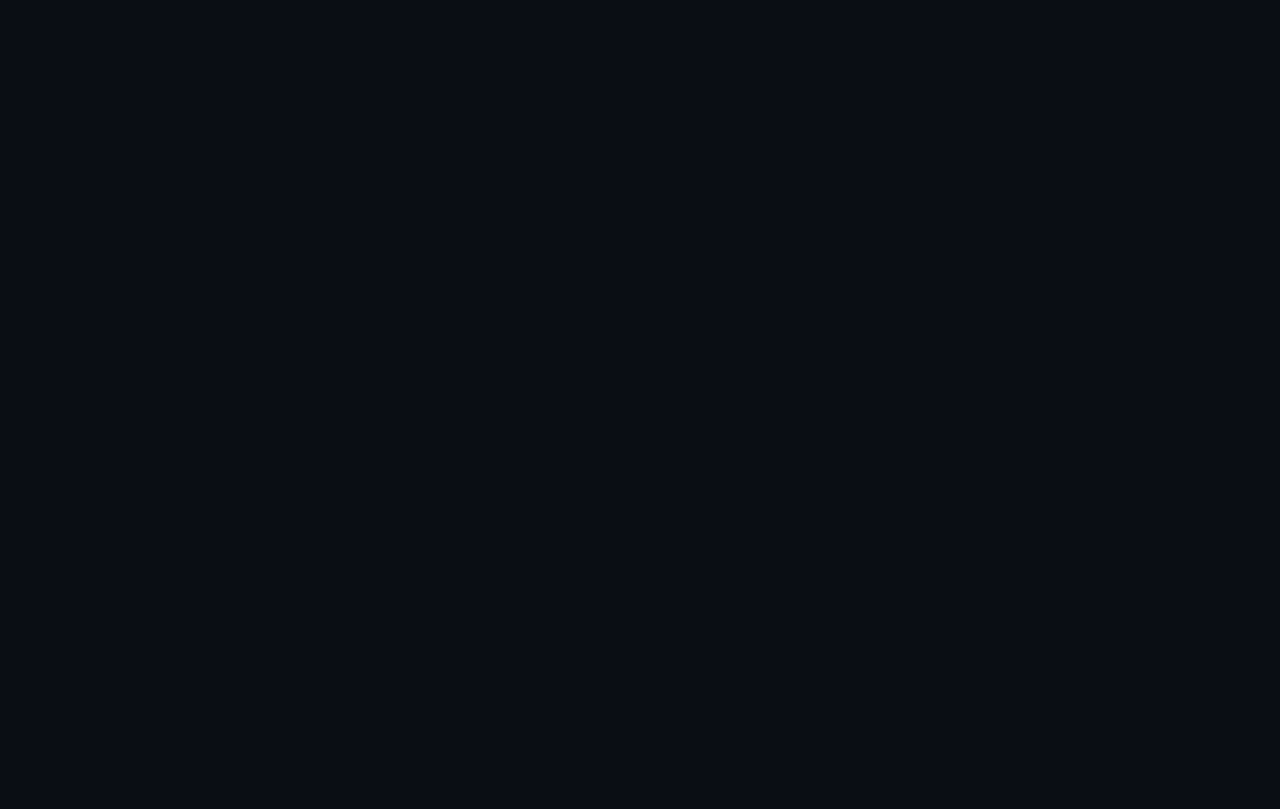
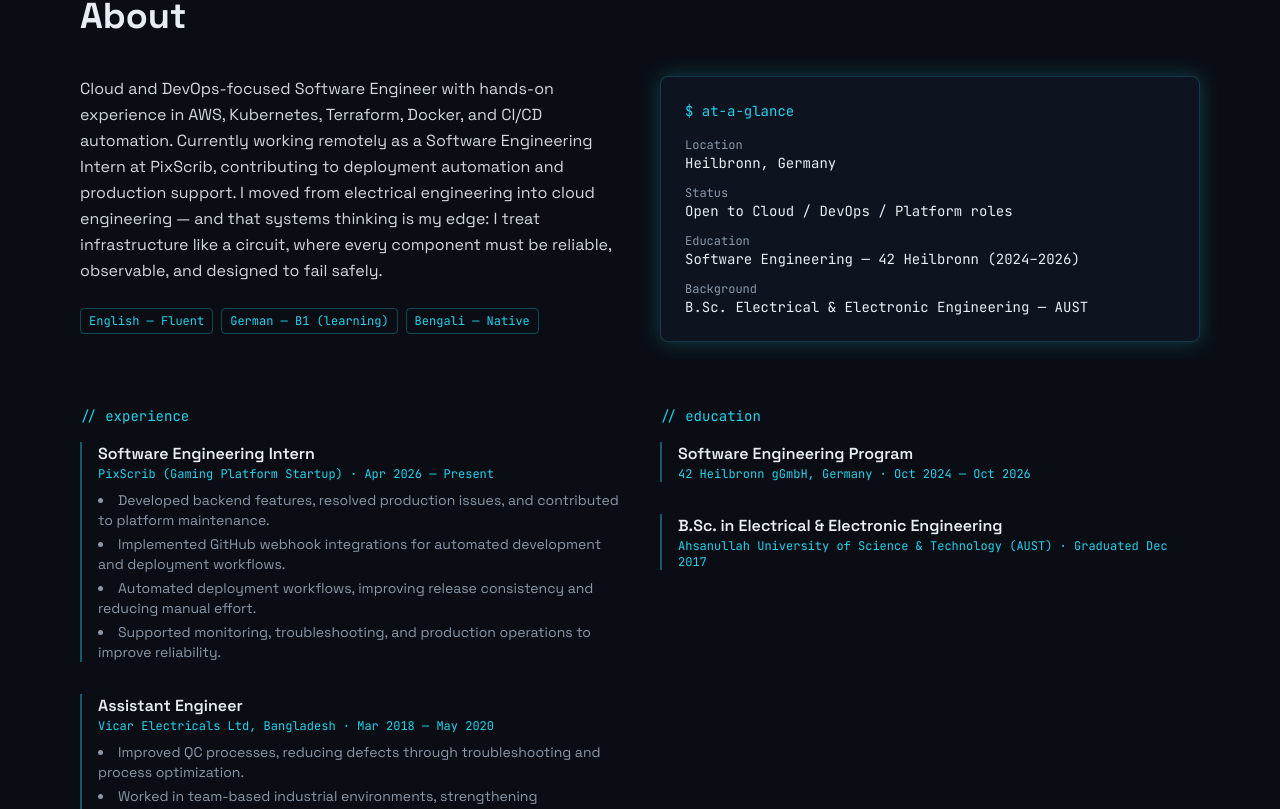
Before and after one commit to ahmed6394/portfolio, a React (Vite) app: page / in a window 1280 px wide. Shown: the part 928-1737 px from the top of the page. Before the commit the page ends 865 px from the top, so only its background shows below. Built offline with nearby package versions, Linux system fonts and the light colour scheme.

Commit message:
feat: about section with experience timeline and at-a-glance panel

```diff
--- /dev/null
+++ b/src/components/About.tsx
@@ -0,0 +1,74 @@
+import SectionHeader from "./SectionHeader";
+import Reveal from "./Reveal";
+import { about, experience, education, personalInfo } from "../data/content";
+
+export default function About() {
+  return (
+    <section id="about" className="py-24 max-w-6xl mx-auto px-4">
+      <Reveal>
+        <SectionHeader index="01" title="About" />
+      </Reveal>
+      <div className="grid md:grid-cols-2 gap-10">
+        <Reveal delay={0.1}>
+          <div>
+            <p className="text-primary/90 leading-relaxed">{about.intro}</p>
+            <div className="mt-6 flex flex-wrap gap-2">
+              {personalInfo.languages.map((l) => (
+                <span key={l} className="font-mono text-xs border border-accent/30 text-accent px-2 py-1 rounded">
+                  {l}
+                </span>
+              ))}
+            </div>
+          </div>
+        </Reveal>
+        <Reveal delay={0.2}>
+          <div className="border border-accent/20 bg-panel rounded-lg p-6 font-mono text-sm shadow-glow">
+            <p className="text-accent">$ at-a-glance</p>
+            <dl className="mt-4 space-y-3">
+              {about.highlights.map((h) => (
+                <div key={h.label}>
+                  <dt className="text-muted text-xs">{h.label}</dt>
+                  <dd className="text-primary">{h.value}</dd>
+                </div>
+              ))}
+            </dl>
+          </div>
+        </Reveal>
+      </div>
+
+      <div className="mt-16 grid md:grid-cols-2 gap-10">
+        <Reveal delay={0.1}>
+          <h3 className="font-mono text-accent text-sm mb-4">// experience</h3>
+          <div className="space-y-8">
+            {experience.map((e) => (
+              <div key={e.role} className="border-l-2 border-accent/40 pl-4">
+                <p className="font-heading font-semibold">{e.role}</p>
+                <p className="font-mono text-xs text-accent">
+                  {e.company} · {e.period}
+                </p>
+                <ul className="mt-2 list-disc list-inside text-sm text-muted space-y-1">
+                  {e.points.map((p) => (
+                    <li key={p}>{p}</li>
+                  ))}
+                </ul>
+              </div>
+            ))}
+          </div>
+        </Reveal>
+        <Reveal delay={0.2}>
+          <h3 className="font-mono text-accent text-sm mb-4">// education</h3>
+          <div className="space-y-8">
+            {education.map((ed) => (
+              <div key={ed.school} className="border-l-2 border-accent/40 pl-4">
+                <p className="font-heading font-semibold">{ed.program}</p>
+                <p className="font-mono text-xs text-accent">
+                  {ed.school} · {ed.period}
+                </p>
+              </div>
+            ))}
+          </div>
+        </Reveal>
+      </div>
+    </section>
+  );
+}
--- /dev/null
+++ b/src/components/Reveal.tsx
@@ -0,0 +1,19 @@
+import { motion, useReducedMotion } from "framer-motion";
+import type { ReactNode } from "react";
+
+type Props = { children: ReactNode; delay?: number };
+
+export default function Reveal({ children, delay = 0 }: Props) {
+  const reduce = useReducedMotion();
+  if (reduce) return <>{children}</>;
+  return (
+    <motion.div
+      initial={{ opacity: 0, y: 24 }}
+      whileInView={{ opacity: 1, y: 0 }}
+      viewport={{ once: true, margin: "-80px" }}
+      transition={{ duration: 0.6, delay }}
+    >
+      {children}
+    </motion.div>
+  );
+}
--- a/src/pages/Landing.tsx
+++ b/src/pages/Landing.tsx
@@ -1,11 +1,12 @@
 import Hero from "../components/Hero";
+import About from "../components/About";
 
 export default function Landing() {
   return (
     <main>
       <Hero />
-      {/* Sections added in later tasks: About, TechStack, Projects,
-          ProductionMindset, MindsetSection, GetInTouch */}
+      <About />
+      {/* Later: TechStack, Projects, ProductionMindset, MindsetSection, GetInTouch */}
     </main>
   );
 }
```
